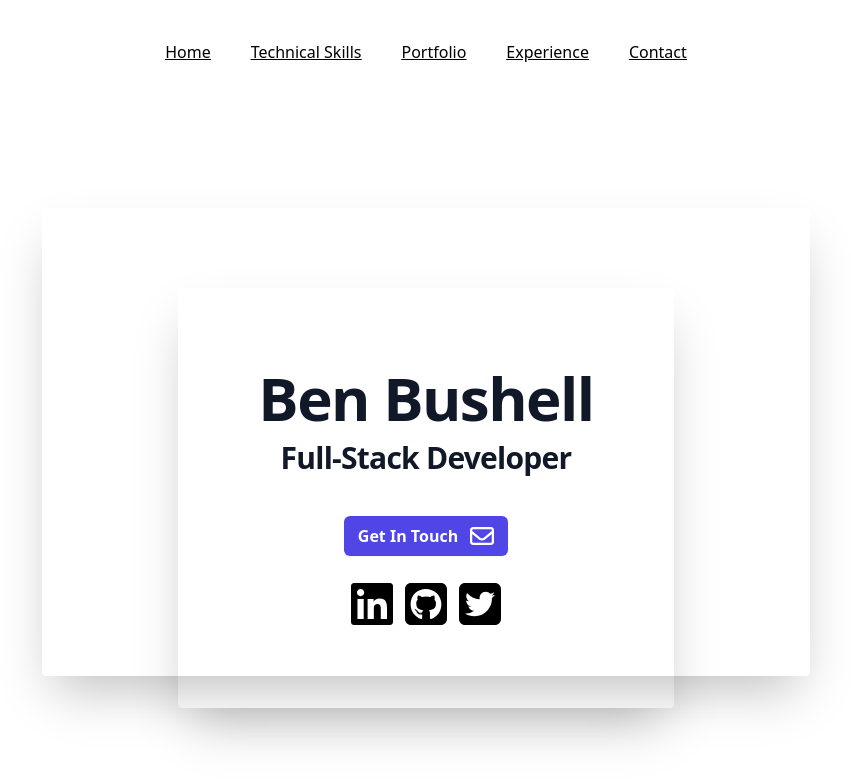
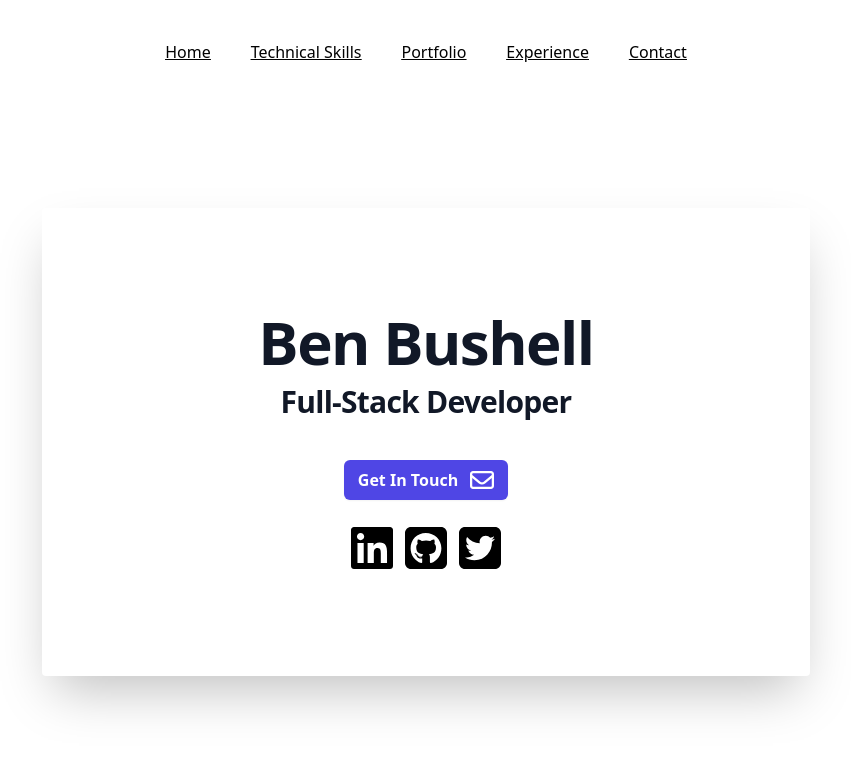
Before and after one commit to benboosh01/vue-tailwind-portfolio, a Vue app: page / in a window 1280 px wide. Shown: the top 784 px of the page, without its empty margins (214-1065 px from the left). Built offline with nearby package versions, Linux system fonts and the light colour scheme.

Commit message:
remove container styling

```diff
--- a/src/page/Home.vue
+++ b/src/page/Home.vue
@@ -1,5 +1,5 @@
 <template>
-  <div class="text-center shadow-2xl rounded border-solid p-20">
+  <div>
     <h1 class="text-5xl font-bold tracking-tight text-gray-900 sm:text-6xl">
       Ben Bushell
     </h1>
```
